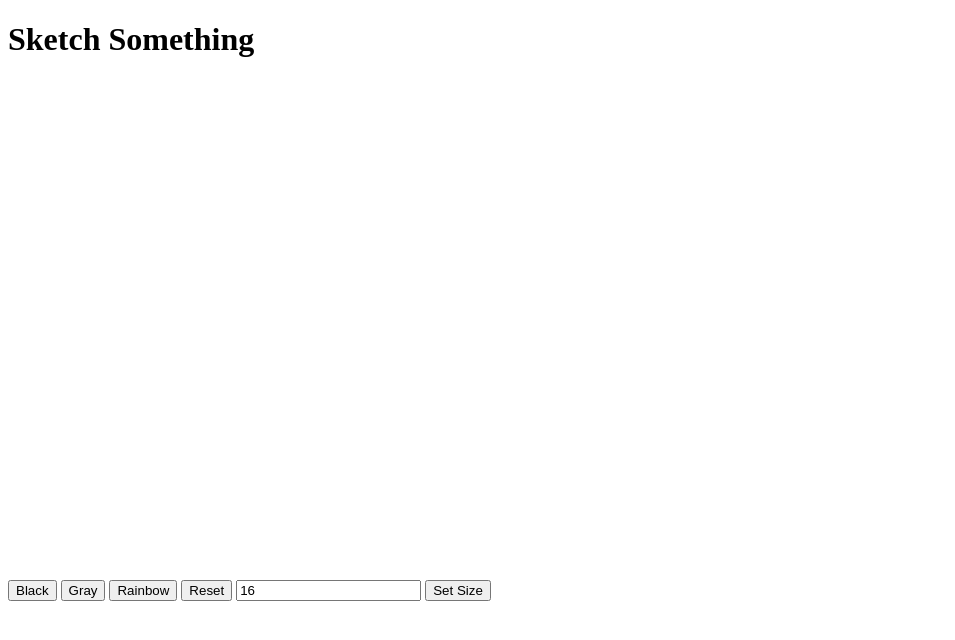
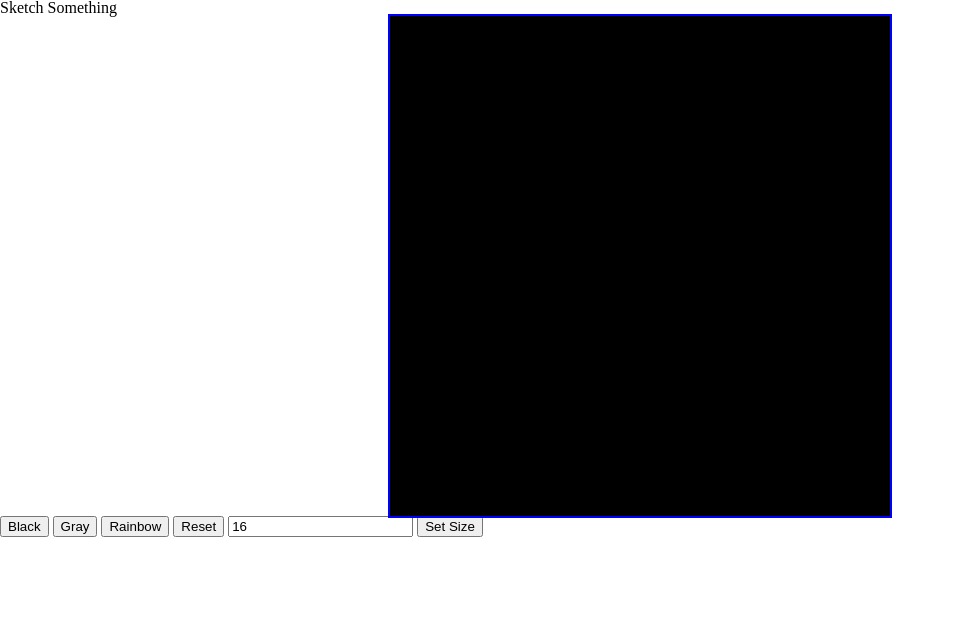
Before and after one commit to Uceeyjudy/Etch-A-Sketch, a plain HTML site: page index.html in a window 1280 px wide. Shown: the whole page, without its empty margins (0-955 px from the left). Drawn offline with Linux system fonts and the light colour scheme.

Commit message:
finally added my css grid and javascript of 16 by 16 boxes created with javascript

```diff
--- a/app.js
+++ b/app.js
@@ -1,9 +1,9 @@
-let board = document.querySelector('board');
+let board = document.querySelector(".board")
 board.style.gridTemplateColumns ="repeat(16, 1fr)";
 board.style.gridTemplateRows ="repeat(16, 1fr)";
 
-for (let i =0; i<256; 1++){
+for (let i =0; i<256; i++){
     let square = document.createElement('div');
-    square.style.backgroundColor = 'blue';
+    square.style.backgroundColor = 'black';
     board.insertAdjacentElement('beforeend', square);
 }
--- a/index.html
+++ b/index.html
@@ -4,6 +4,7 @@
     <meta charset="UTF-8">
     <meta http-equiv="X-UA-Compatible" content="IE=edge">
     <meta name="viewport" content="width=device-width, initial-scale=1.0">
+    <link rel="stylesheet" href="reset.css">
     <link rel="stylesheet" href="style.css">
     <title>Etch a Sketch</title>
 </head>
--- /dev/null
+++ b/reset.css
@@ -0,0 +1,48 @@
+/* http://meyerweb.com/eric/tools/css/reset/
+   v2.0 | 20110126
+   License: none (public domain)
+*/
+
+html, body, div, span, applet, object, iframe,
+h1, h2, h3, h4, h5, h6, p, blockquote, pre,
+a, abbr, acronym, address, big, cite, code,
+del, dfn, em, img, ins, kbd, q, s, samp,
+small, strike, strong, sub, sup, tt, var,
+b, u, i, center,
+dl, dt, dd, ol, ul, li,
+fieldset, form, label, legend,
+table, caption, tbody, tfoot, thead, tr, th, td,
+article, aside, canvas, details, embed,
+figure, figcaption, footer, header, hgroup,
+menu, nav, output, ruby, section, summary,
+time, mark, audio, video {
+	margin: 0;
+	padding: 0;
+	border: 0;
+	font-size: 100%;
+	font: inherit;
+	vertical-align: baseline;
+}
+/* HTML5 display-role reset for older browsers */
+article, aside, details, figcaption, figure,
+footer, header, hgroup, menu, nav, section {
+	display: block;
+}
+body {
+	line-height: 1;
+}
+ol, ul {
+	list-style: none;
+}
+blockquote, q {
+	quotes: none;
+}
+blockquote:before, blockquote:after,
+q:before, q:after {
+	content: '';
+	content: none;
+}
+table {
+	border-collapse: collapse;
+	border-spacing: 0;
+}
--- a/style.css
+++ b/style.css
@@ -2,4 +2,6 @@
     width: 500px;
     height: 500px;
     display: grid;
+    margin: auto;
+    outline: 2px solid blue;
 }
```
